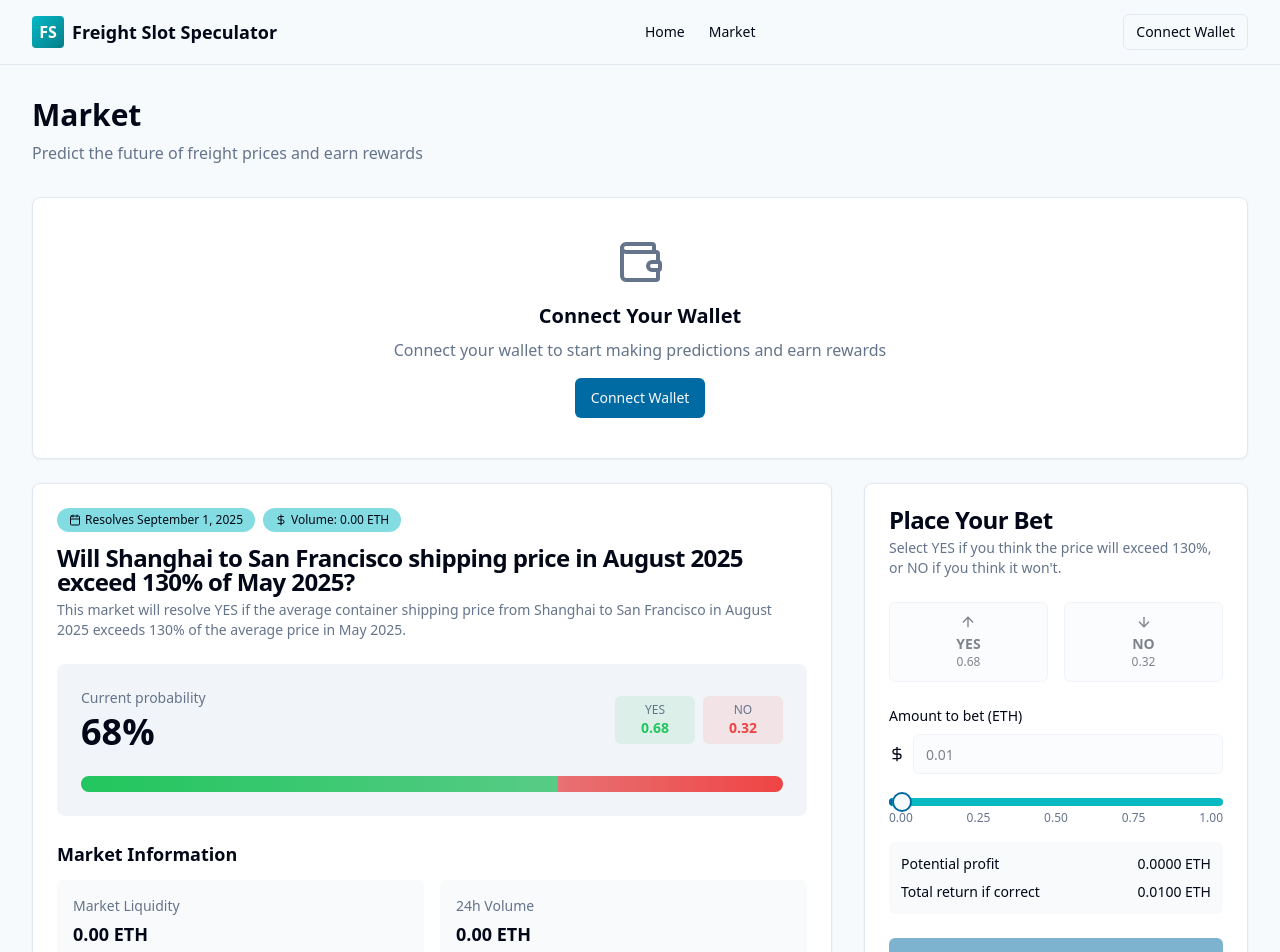
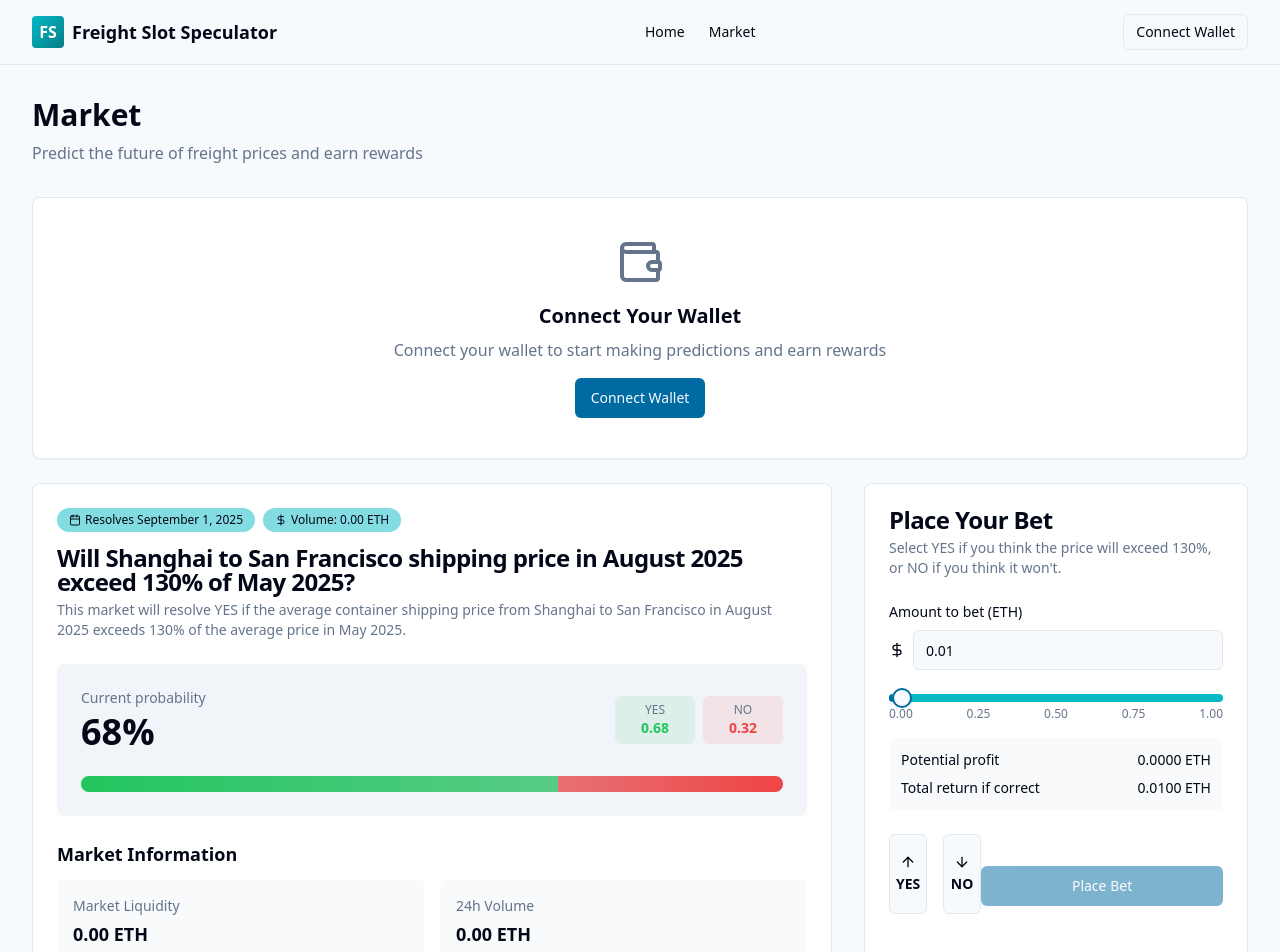
Before and after one commit to TomBizzell/freight-futures, a React (Vite) app: page /market in a window 1280 px wide. Shown: the top 952 px of the page. Built offline with nearby package versions, Linux system fonts and the light colour scheme.

Commit message:
Fix: Make toggle and buttons interactive
Make the toggle and buttons clickable, even if they don't have any functionality yet.

```diff
--- a/src/pages/Market.tsx
+++ b/src/pages/Market.tsx
@@ -10,7 +10,6 @@ import {
 } from "lucide-react";
 import { Button } from "@/components/ui/button";
 import { Card, CardContent, CardDescription, CardFooter, CardHeader, CardTitle } from "@/components/ui/card";
-import { Tabs, TabsContent, TabsList, TabsTrigger } from "@/components/ui/tabs";
 import { Slider } from "@/components/ui/slider";
 import { Input } from "@/components/ui/input";
 import { useToast } from "@/hooks/use-toast";
@@ -65,15 +64,6 @@ const Market = () => {
   };
 
   const handlePlaceBet = async () => {
-    if (!account) {
-      toast({
-        title: "Wallet Required",
-        description: "Please connect your wallet first",
-        variant: "destructive"
-      });
-      return;
-    }
-
     if (!betSide) {
       toast({
         title: "Error",
@@ -83,25 +73,14 @@ const Market = () => {
       return;
     }
 
+    setIsSubmitting(true);
+
     try {
-      setIsSubmitting(true);
-      const success = await makePrediction(betSide);
-
-      if (success) {
-        toast({
-          title: "Bet Placed!",
-          description: `You bet ${betAmount} ETH on ${betSide.toUpperCase()}`
-        });
-
-        // Refresh market stats after bet
-        await refreshMarketStats();
-      } else {
-        toast({
-          title: "Transaction Failed",
-          description: "Failed to place bet. Please try again.",
-          variant: "destructive"
-        });
-      }
+      await makePrediction(betSide);
+      toast({
+        title: "Demo Bet Placed!",
+        description: `You bet ${betAmount} ETH on ${betSide.toUpperCase()} (Demo Mode)`
+      });
     } catch (error) {
       console.error("Error placing bet:", error);
       toast({
@@ -261,33 +240,6 @@ const Market = () => {
                 </CardDescription>
               </CardHeader>
               <CardContent>
-                <div className="grid grid-cols-2 gap-4 mb-6">
-                  <Button
-                    className="h-20"
-                    variant={betSide === "yes" ? "default" : "outline"}
-                    onClick={() => handleBet("yes")}
-                    disabled={!account || isSubmitting}
-                  >
-                    <div className="flex flex-col items-center">
-                      <ArrowUp className="h-5 w-5 mb-1" />
-                      <span className="font-bold">YES</span>
-                      <span className="text-xs">{marketData.yesPrice.toFixed(2)}</span>
-                    </div>
-                  </Button>
-                  <Button
-                    className="h-20"
-                    variant={betSide === "no" ? "default" : "outline"}
-                    onClick={() => handleBet("no")}
-                    disabled={!account || isSubmitting}
-                  >
-                    <div className="flex flex-col items-center">
-                      <ArrowDown className="h-5 w-5 mb-1" />
-                      <span className="font-bold">NO</span>
-                      <span className="text-xs">{marketData.noPrice.toFixed(2)}</span>
-                    </div>
-                  </Button>
-                </div>
-
                 <div className="space-y-4">
                   <div>
                     <label className="text-sm font-medium mb-2 block">Amount to bet (ETH)</label>
@@ -298,7 +250,6 @@ const Market = () => {
                         value={betAmount}
                         onChange={handleInputChange}
                         className="flex-1"
-                        disabled={!account || isSubmitting}
                         min={0.001}
                         step={0.001}
                       />
@@ -308,10 +259,10 @@ const Market = () => {
                   <div className="pt-2">
                     <Slider
                       value={sliderValue}
+                      onValueChange={handleSliderChange}
                       max={1}
                       step={0.01}
-                      onValueChange={handleSliderChange}
-                      disabled={!account || isSubmitting}
+                      className="cursor-pointer"
                     />
                     <div className="flex justify-between text-xs text-muted-foreground mt-1">
                       <span>0.00</span>
@@ -335,12 +286,35 @@ const Market = () => {
                 </div>
               </CardContent>
               <CardFooter>
+                <div className="grid grid-cols-2 gap-4 mb-6">
+                  <Button
+                    className={`h-20 transition-all ${betSide === "yes" ? "bg-bet-yes" : ""}`}
+                    variant={betSide === "yes" ? "default" : "outline"}
+                    onClick={() => handleBet("yes")}
+                  >
+                    <div className="flex flex-col items-center">
+                      <ArrowUp className="h-5 w-5 mb-1" />
+                      <span className="font-bold">YES</span>
+                    </div>
+                  </Button>
+                  <Button
+                    className={`h-20 transition-all ${betSide === "no" ? "bg-bet-no" : ""}`}
+                    variant={betSide === "no" ? "default" : "outline"}
+                    onClick={() => handleBet("no")}
+                  >
+                    <div className="flex flex-col items-center">
+                      <ArrowDown className="h-5 w-5 mb-1" />
+                      <span className="font-bold">NO</span>
+                    </div>
+                  </Button>
+                </div>
+
                 <Button
                   className="w-full"
                   onClick={handlePlaceBet}
-                  disabled={!account || !betSide || betAmount <= 0 || isSubmitting}
+                  disabled={!betSide || betAmount <= 0 || isSubmitting}
                 >
-                  {!account ? "Connect Wallet" : isSubmitting ? "Processing..." : "Place Bet"}
+                  {isSubmitting ? "Processing..." : "Place Bet"}
                 </Button>
               </CardFooter>
             </Card>
```
